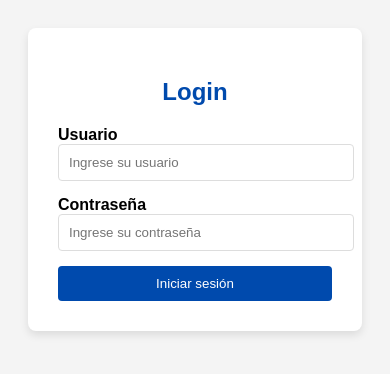
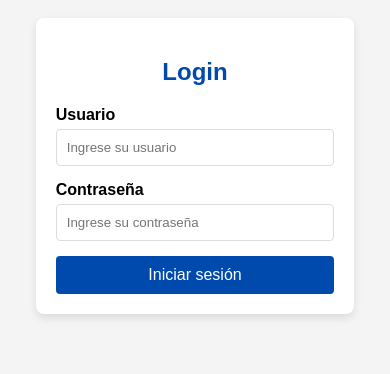
Before and after one commit to hkrojas/cotizacion, a Flask app: page / in a window 390 px wide. Shown: the top 374 px of the page. Run offline with Flask 3, Linux system fonts and the light colour scheme.

Commit message:
Implementar funcionalidades de edicion y corregir errores

```diff
--- a/templates/login.html
+++ b/templates/login.html
@@ -2,12 +2,14 @@
 <html lang="es">
 <head>
     <meta charset="UTF-8">
-    <title>Login</title>
+    <meta name="viewport" content="width=device-width, initial-scale=1.0"> <title>Login</title>
     <style>
         body {
             font-family: Arial, sans-serif;
             background-color: #f4f4f4;
             padding: 20px;
+            /* Añadir esto para evitar un padding excesivo en pantallas pequeñas */
+            box-sizing: border-box;
         }
         .login-container {
             background-color: #fff;
@@ -16,13 +18,20 @@
             margin: 0 auto;
             border-radius: 8px;
             box-shadow: 0 4px 8px rgba(0, 0, 0, 0.1);
+            /* Añadir esto para que en pantallas muy pequeñas el padding no cause scroll horizontal */
+            box-sizing: border-box;
+            width: 90%; /* Ajuste para que no sea un ancho fijo de 400px, sino un porcentaje */
+            max-width: 400px; /* Mantenemos el max-width para pantallas grandes */
         }
         h2 {
             text-align: center;
             color: #004aad;
+            margin-bottom: 20px; /* Añadido para separar del formulario */
         }
         label {
             font-weight: bold;
+            display: block; /* Hace que la etiqueta ocupe su propia línea */
+            margin-bottom: 5px; /* Espacio entre label e input */
         }
         input[type="text"], input[type="password"] {
             width: 100%;
@@ -30,6 +39,7 @@
             margin-bottom: 15px;
             border: 1px solid #ddd;
             border-radius: 4px;
+            box-sizing: border-box; /* Asegura que el padding no aumente el ancho total */
         }
         button {
             width: 100%;
@@ -39,9 +49,19 @@
             border: none;
             border-radius: 4px;
             cursor: pointer;
+            font-size: 16px; /* Ajuste de tamaño de fuente */
         }
         button:hover {
             background-color: #003a87;
+        }
+         /* Opcional: Añadir media query básica si necesitas ajustes específicos para móviles */
+        @media (max-width: 600px) {
+            body {
+                padding: 10px; /* Menos padding en pantallas pequeñas */
+            }
+            .login-container {
+                padding: 20px; /* Menos padding dentro del contenedor */
+            }
         }
     </style>
 </head>
```
